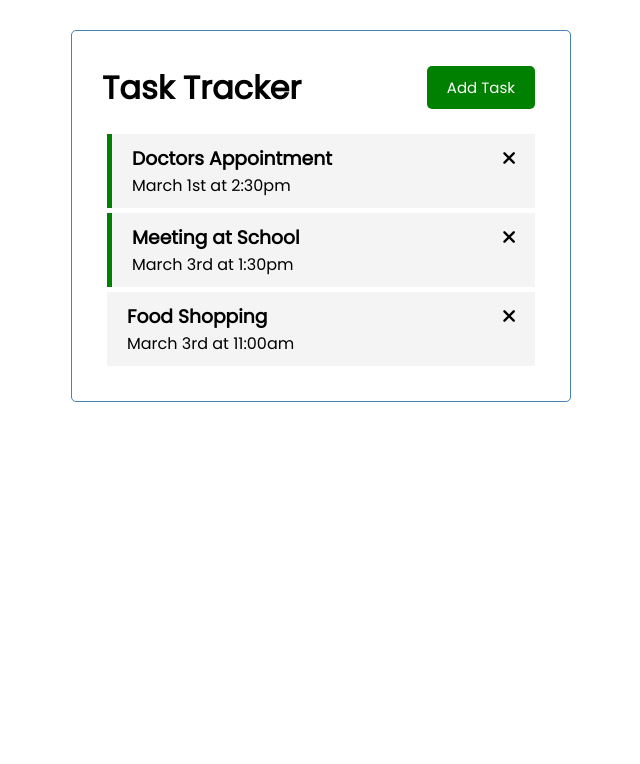
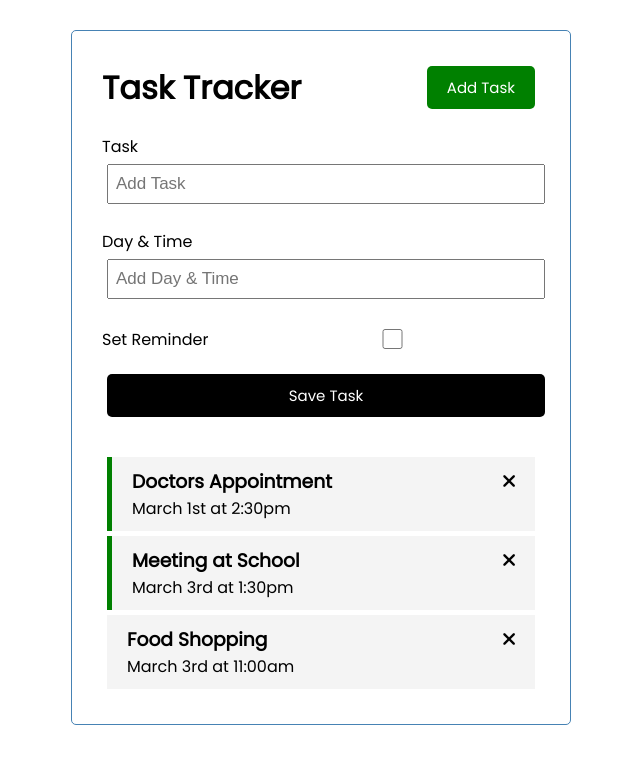
Before and after one commit to baHarmon1/Vue-Task-Tracker-REPO, a Vue app: page / in a window 1280 px wide. Shown: the top 764 px of the page, without its empty margins (319-959 px from the left). Built offline with nearby package versions, Linux system fonts and the light colour scheme.

Commit message:
Added form with styling, and emitted up the task input to App

```diff
--- a/src/App.vue
+++ b/src/App.vue
@@ -1,6 +1,7 @@
 <template>
   <div class="container">
     <Header title="Task Tracker" />
+    <AddTask @add-task="addTask"/>
     <Tasks @toggle-reminder="toggleReminder" @delete-task="deleteTask" :tasks="tasks" />
   </div>
 </template>
@@ -8,12 +9,14 @@
 <script>
 import Header from './components/Header'
 import Tasks from './components/Tasks'
+import AddTask from './components/AddTask'
 
 export default {
   name: 'App',
   components: {
     Header,
     Tasks,
+    AddTask,
   },
   data() {
     return {
@@ -21,6 +24,9 @@
     }
   },
   methods: {
+    addTask(task) {
+      this.tasks = [...this.tasks, task]
+    },
     deleteTask(id) {
       if (confirm('Are you sure you want to delete this task?')) {
         this.tasks = this.tasks.filter((task) => task.id !== id)
@@ -28,7 +34,7 @@
     },
     toggleReminder(id) {
       this.tasks = this.tasks.map((task) => task.id === id ? {...task, reminder: !task.reminder} : task ) //map through tasks, if the id matched the id clicked, reverse reminder truthy value, if not, return task
-    }
+    },
   },
   created() {
     this.tasks = [
--- /dev/null
+++ b/src/components/AddTask.vue
@@ -0,0 +1,88 @@
+<template>
+
+    <form @submit="onSubmit" class="add-form">
+        <div class="form-control">
+            <label>Task</label>
+            <input type="text" v-model="text" name="text" placeholder="Add Task"/>
+        </div>
+        <div class="form-control">
+            <label>Day & Time</label>
+            <input type="text" v-model="day" name="day" placeholder="Add Day & Time"/>
+        </div>
+        <div class="form-control form-control-check">
+            <label>Set Reminder</label>
+            <input type="checkbox" v-model="reminder" name="reminder" />
+        </div>
+
+        <input type="submit" value="Save Task" class="btn btn-block"/>
+    </form>
+
+
+</template>
+
+<script>
+    export default {
+        name: 'Add Task',
+        data() {
+            return {
+                text: '',
+                day: '',
+                reminder: false,
+            }
+        },
+        methods: {
+            onSubmit(e) {
+                e.preventDefault()
+
+                if(!this.text) {
+                    alert('Please add a task!')
+                    return
+                }
+
+                const newTask = {
+                    id: Math.floor(Math.random() * 1000),
+                    text: this.text,
+                    day: this.day,
+                    reminder: this.reminder,
+                }
+
+                this.$emit('add-task', newTask)
+
+                this.text = ''
+                this.day = ''
+                this.reminder = false
+            }
+        }
+    }
+</script>
+
+<style scoped>
+.add-form {
+  margin-bottom: 40px;
+}
+.form-control {
+  margin: 20px 0;
+}
+.form-control label {
+  display: block;
+}
+.form-control input {
+  width: 100%;
+  height: 40px;
+  margin: 5px;
+  padding: 3px 7px;
+  font-size: 17px;
+}
+.form-control-check {
+  display: flex;
+  align-items: center;
+  justify-content: space-between;
+}
+.form-control-check label {
+  flex: 1;
+}
+.form-control-check input {
+  flex: 2;
+  height: 20px;
+}
+</style>
```
